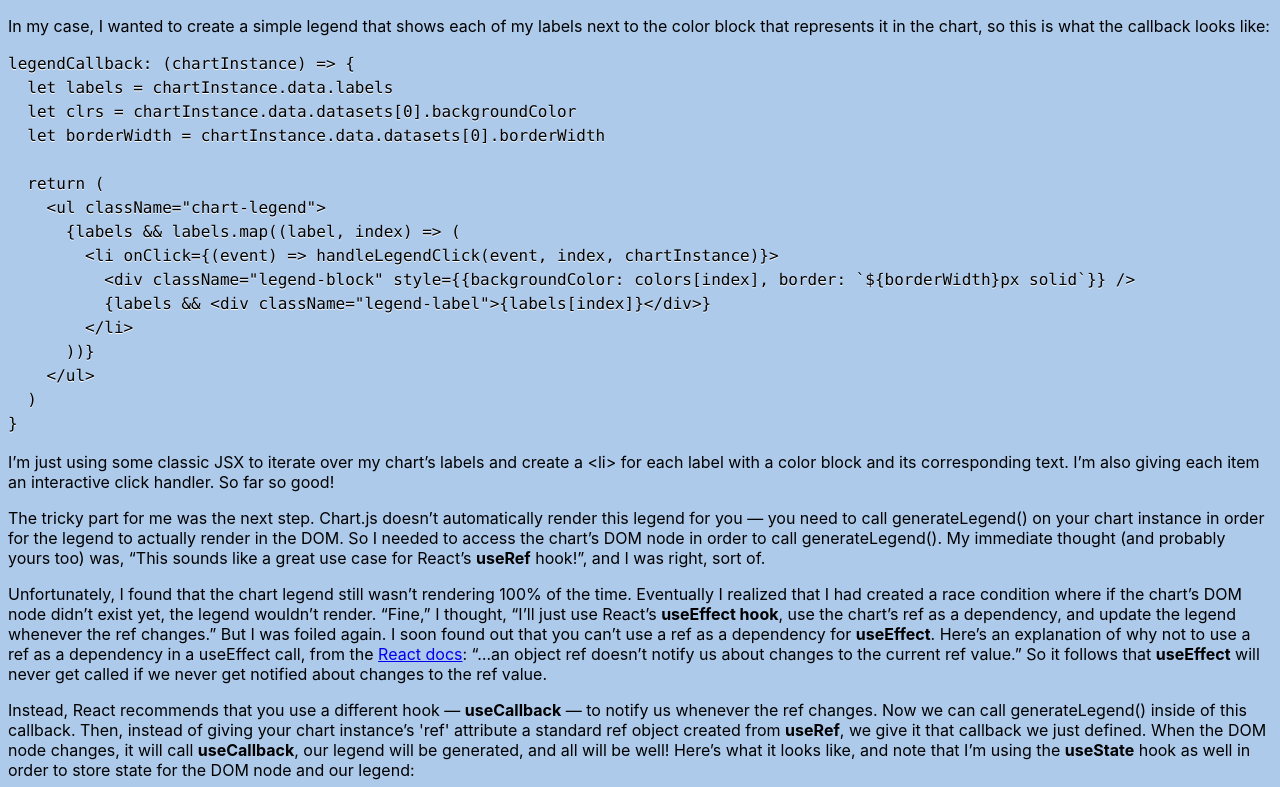
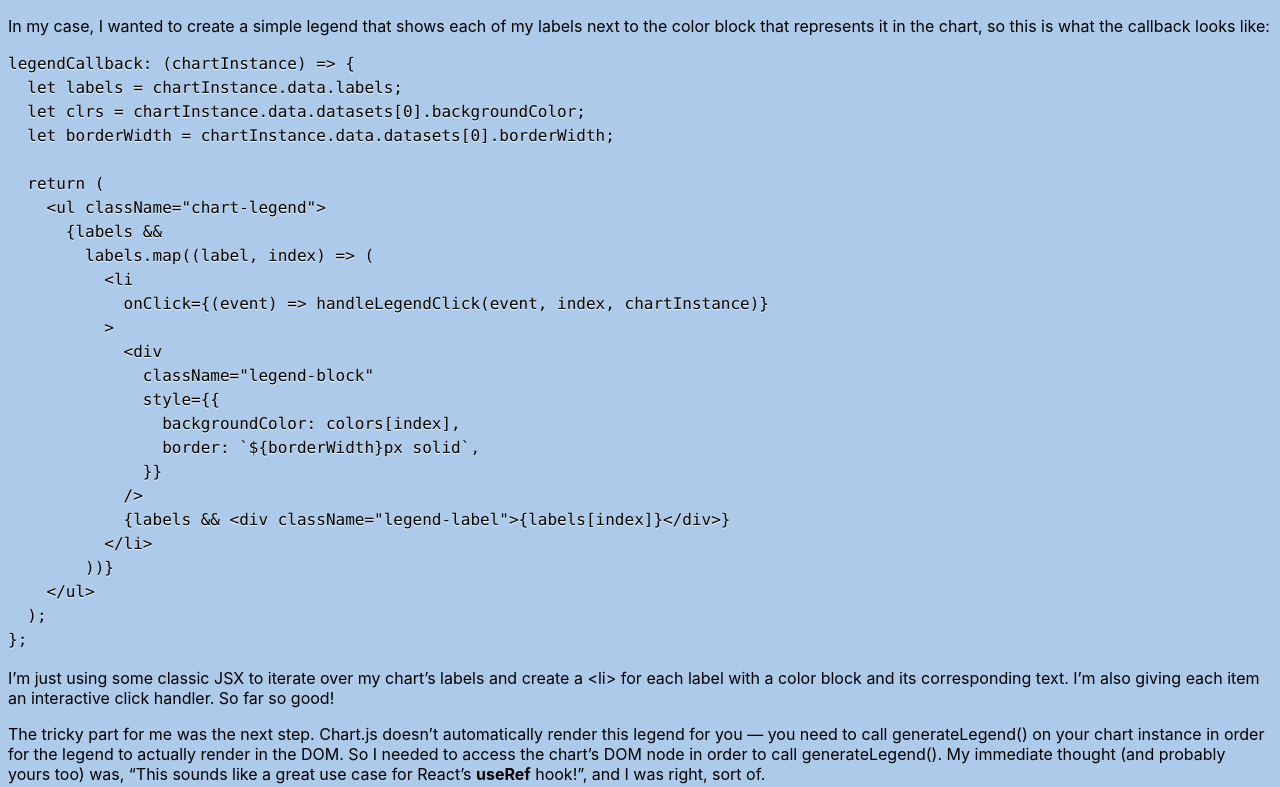
Before and after one commit to hankthemason/portfolio-remote-tracking, a Gatsby site: page /blog/chartjs_custom_legend in a window 1280 px wide. Shown: the part 590-1377 px from the top of the page. Built offline with nearby package versions, Linux system fonts and the light colour scheme; Gatsby itself is replaced by a stand-in of ours; some packages are replaced by stand-ins of ours; code samples lack their colours.

Commit message:
a little test

````diff
--- a/posts/chartjs_custom_legend/index.md
+++ b/posts/chartjs_custom_legend/index.md
@@ -1,10 +1,11 @@
 ---
-path: '/blog/chartjs_custom_legend'
-date: '2021-06-28'
-title: 'Render a custom legend with Chart.js'
-description: 'How to render a custom legend with Chart.js and React hooks'
+path: "/blog/chartjs_custom_legend"
+date: "2021-06-28"
+title: "Render a custom legend with Chart.js"
+description: "How to render a custom legend with Chart.js and React hooks"
 ---
-There’s not much information on how to use the Chart.js's **legendCallback** option to generate a custom legend, especially with React functional components/hooks. I had a lot of trouble figuring out how to do this and wanted to share what I learned.
+
+Hi. There’s not much information on how to use the Chart.js's **legendCallback** option to generate a custom legend, especially with React functional components/hooks. I had a lot of trouble figuring out how to do this and wanted to share what I learned.
 
 I needed to create a custom legend to address discrepancies in size between two side-by-side Doughnut charts with different amounts of data. The charts kept rendering with different sizes, and after some Google-ing I decided the best way to solve this would be to generate my own legends.
 
@@ -13,33 +14,42 @@ To make your own custom legend, you need to make sure that you don’t display t
 ```javascript
 const options = {
   legend: {
-    display: false
+    display: false,
   },
   legendCallback: () => {
     // your legend callback function here
-  }
-}
+  },
+};
 ```
 
 In my case, I wanted to create a simple legend that shows each of my labels next to the color block that represents it in the chart, so this is what the callback looks like:
 
 ```javascript
 legendCallback: (chartInstance) => {
-  let labels = chartInstance.data.labels
-  let clrs = chartInstance.data.datasets[0].backgroundColor
-  let borderWidth = chartInstance.data.datasets[0].borderWidth
+  let labels = chartInstance.data.labels;
+  let clrs = chartInstance.data.datasets[0].backgroundColor;
+  let borderWidth = chartInstance.data.datasets[0].borderWidth;
 
   return (
     <ul className="chart-legend">
-      {labels && labels.map((label, index) => (
-        <li onClick={(event) => handleLegendClick(event, index, chartInstance)}>
-          <div className="legend-block" style={{backgroundColor: colors[index], border: `${borderWidth}px solid`}} />
-          {labels && <div className="legend-label">{labels[index]}</div>}
-        </li>
-      ))}
+      {labels &&
+        labels.map((label, index) => (
+          <li
+            onClick={(event) => handleLegendClick(event, index, chartInstance)}
+          >
+            <div
+              className="legend-block"
+              style={{
+                backgroundColor: colors[index],
+                border: `${borderWidth}px solid`,
+              }}
+            />
+            {labels && <div className="legend-label">{labels[index]}</div>}
+          </li>
+        ))}
     </ul>
-  )
-}
+  );
+};
 ```
 
 I’m just using some classic JSX to iterate over my chart’s labels and create a `<li>` for each label with a color block and its corresponding text. I’m also giving each item an interactive click handler. So far so good!
@@ -51,18 +61,16 @@ Unfortunately, I found that the chart legend still wasn’t rendering 100% of th
 Instead, React recommends that you use a different hook — **useCallback** — to notify us whenever the ref changes. Now we can call `generateLegend()` inside of this callback. Then, instead of giving your chart instance’s 'ref' attribute a standard ref object created from **useRef**, we give it that callback we just defined. When the DOM node changes, it will call **useCallback**, our legend will be generated, and all will be well! Here’s what it looks like, and note that I’m using the **useState** hook as well in order to store state for the DOM node and our legend:
 
 ```javascript
-const [legend, setLegend] = useState()
-const [ref, setRef] = useState()
+const [legend, setLegend] = useState();
+const [ref, setRef] = useState();
 
-const onRefChange = useCallback(node => {
-
+const onRefChange = useCallback((node) => {
   // ref value changed to node
-  setRef(node) // e.g. change ref state to trigger re-render
+  setRef(node); // e.g. change ref state to trigger re-render
   if (node !== null) {
-    setLegend(node.chartInstance.generateLegend())
+    setLegend(node.chartInstance.generateLegend());
   }
-}, [])
-
+}, []);
 ```
 
 And here is what rendering the `Doughnut` component inside a parent component will now look like, using that callback for its 'ref' attribute:
@@ -77,18 +85,18 @@ export const Parent = () => {
   )
 }
 ```
+
 One last thing: I wanted my legend to be interactive, similar to Chart.js’s default legend. As I mentioned above, I passed a click handler to each `<li>` in my legend callback. The default Chart.js legend responds to clicks by crossing out the legend item and removing it from the chart, creating an interactive chart where the user can choose which data is being visualized. To replicate this behavior, I wrote the following click handler:
 
 ```javascript
 const handleLegendClick = (event, datasetIndex, chartInstance) => {
+  let e = event.target;
+  chartInstance.getDatasetMeta(0).data[datasetIndex].hidden =
+    chartInstance.getDatasetMeta(0).data[datasetIndex].hidden ? false : true;
+  e.classList.toggle("crossed-line");
 
-  let e = event.target
-  chartInstance.getDatasetMeta(0).data[datasetIndex].hidden =
-  chartInstance.getDatasetMeta(0).data[datasetIndex].hidden ? false : true
-  e.classList.toggle("crossed-line")
-
-  chartInstance.update()
-}
+  chartInstance.update();
+};
 ```
 
 I simply access the relevant index in the chart instance’s data and toggle it’s ‘hidden’ attribute and then toggle the element’s class name (I use CSS to cross out elements in the “crossed-line” class). Easy as pie (or…doughnuts, in this case? Sorry, I couldn’t help it). Here’s what it looks like!
@@ -97,7 +105,6 @@ I simply access the relevant index in the chart instance’s data and toggle it
 
 And with some items crossed out:
 
-
 ![doughnut with items crossed out](./doughnut_items_crossed_out.png)
 
 I hope you enjoyed learning about custom legends in Chart.js! If you want to check out the repo for the project in which I implemented these charts, it’s available [here](https://github.com/hankthemason/finances-tracker).
````
Also changed, not shown: 1 other file.
